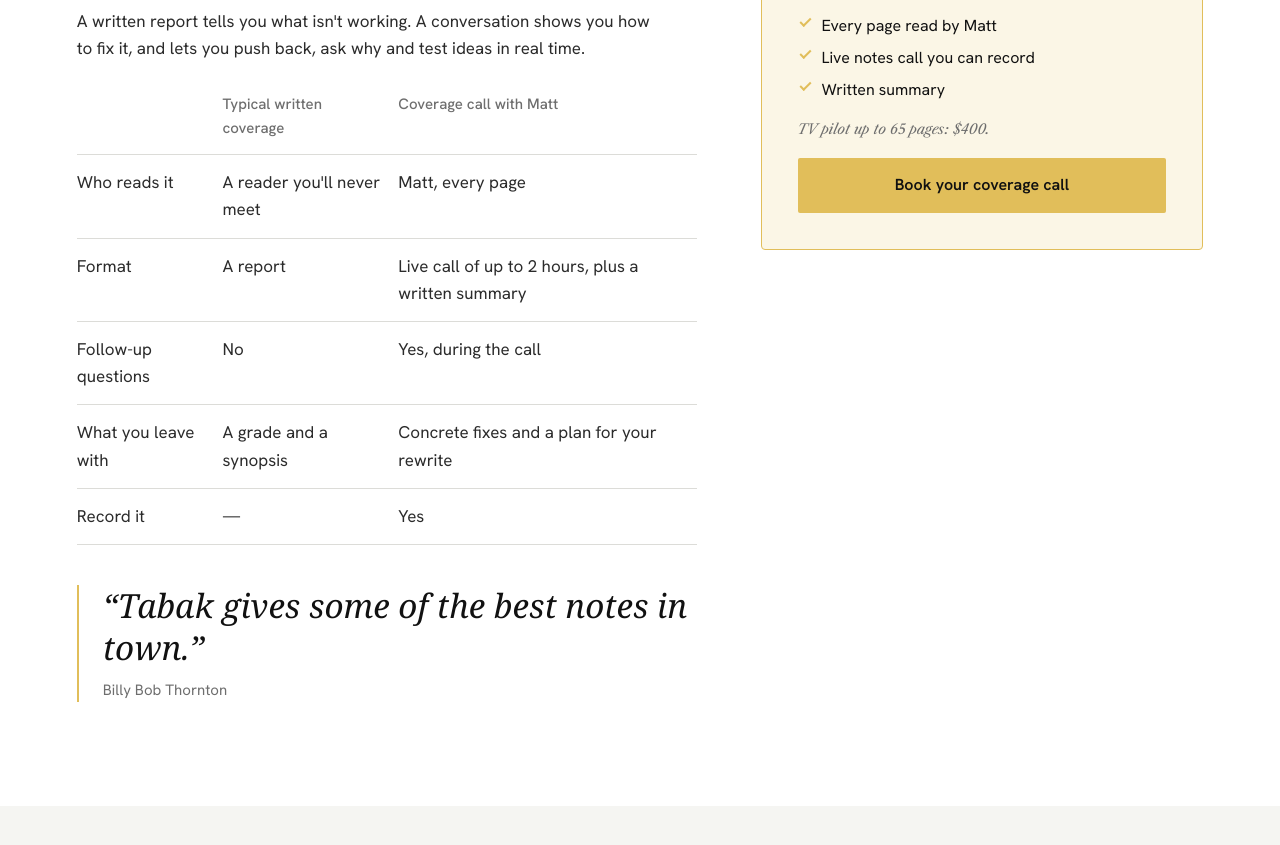
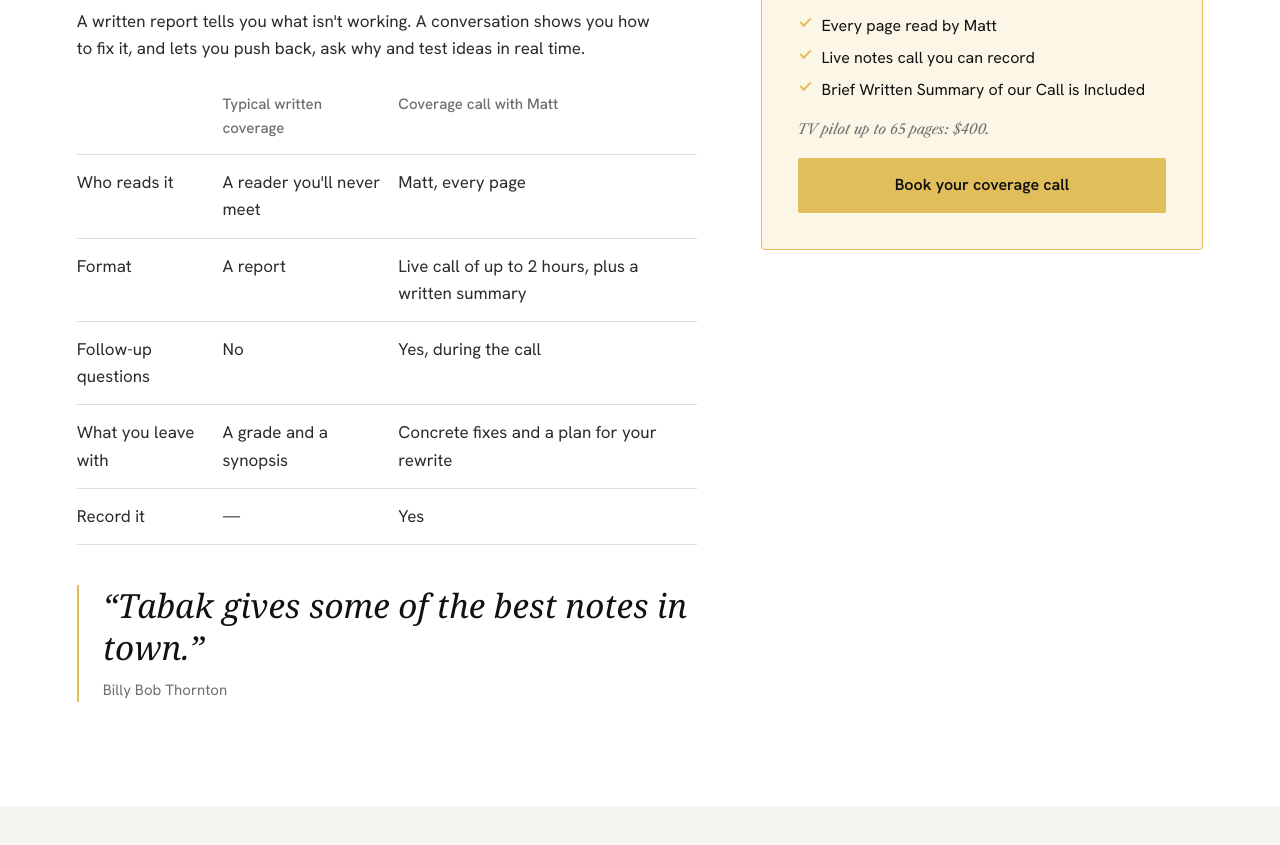
Before and after one commit to DFZ007/screenwritingconsultant, a plain HTML site: page script-coverage/index.html in a window 1280 px wide. Shown: the part 2367-3212 px from the top of the page. Drawn offline with nearby package versions, Linux system fonts and the light colour scheme; a web font is replaced by a local one.

Commit message:
Enhance service description with summary details
Updated the description of the service offerings to include a brief written summary of the call.

```diff
--- a/script-coverage/index.html
+++ b/script-coverage/index.html
@@ -243,7 +243,7 @@
         <p class="price">$600</p>
         <ul class="svc-meta"><li><span>Length</span>Up to 120 pages</li><li><span>Call</span>Up to 2 hours</li></ul>
         <p class="svc-desc">Matt Tabak reads every page of your script himself, then walks you through his notes on Zoom or by phone. No readers, no assistants, no AI.</p>
-        <ul class="svc-gets"><li>Every page read by Matt</li><li>Live notes call you can record</li><li>Written summary</li></ul>
+        <ul class="svc-gets"><li>Every page read by Matt</li><li>Live notes call you can record</li><li>Brief Written Summary of our Call is Included</li></ul>
         <p class="svc-note">TV pilot up to 65 pages: $400.</p>
         <a class="btn btn--primary" href="#submit">Book your coverage call</a>
       </article>
```
